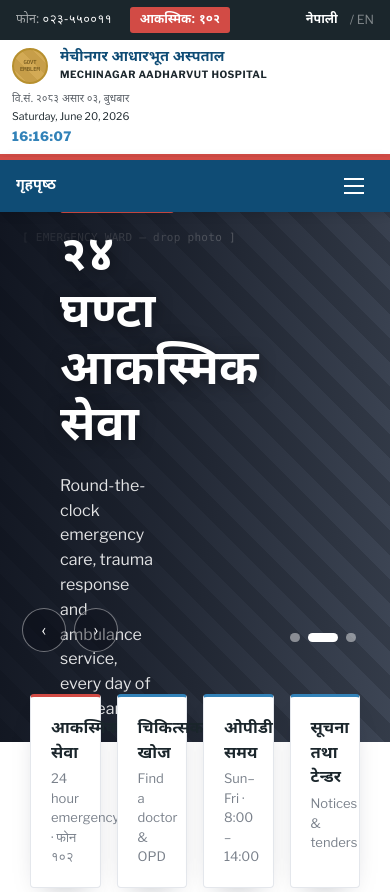
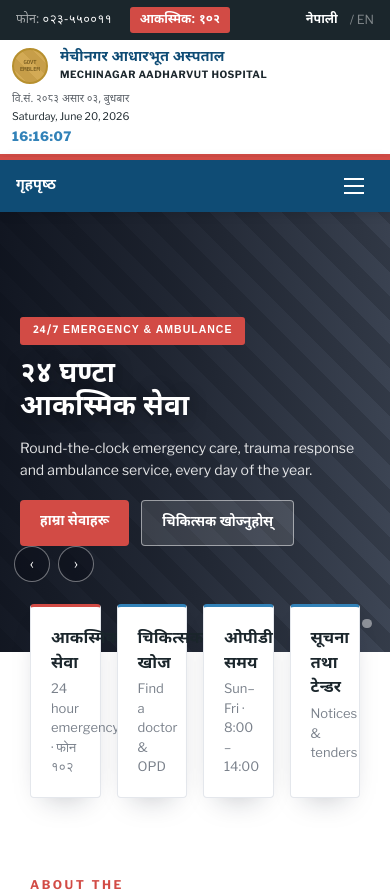
Before and after one commit to kree-mp/mechinagar-hospital, a Next.js app: page / in a window 390 px wide. Shown: the top 892 px of the page. Built offline with nearby package versions, Linux system fonts and the light colour scheme.

Commit message:
Make hero section responsive across breakpoints

```diff
--- a/components/Hero.tsx
+++ b/components/Hero.tsx
@@ -17,7 +17,7 @@ export default function Hero() {
   const prev = () => setActive((i) => (i + heroSlides.length - 1) % heroSlides.length);
 
   return (
-    <div id="home" className="relative h-[530px] overflow-hidden bg-[#0b1320]">
+    <div id="home" className="relative h-[440px] overflow-hidden bg-[#0b1320] sm:h-[480px] lg:h-[530px]">
       {heroSlides.map((slide, i) => (
         <div
           key={slide.label}
@@ -25,30 +25,30 @@ export default function Hero() {
           style={{ opacity: i === active ? 1 : 0 }}
         >
           <div className="absolute inset-0 bg-[repeating-linear-gradient(45deg,#3a4250_0_17px,#454e5e_17px_34px)]" />
-          <div className="absolute left-[22px] top-[18px] font-mono text-[11px] tracking-wide text-white/50">
+          <div className="absolute left-[22px] top-[18px] hidden font-mono text-[11px] tracking-wide text-white/50 sm:block">
             [ {slide.label} — drop photo ]
           </div>
           <div className="absolute inset-0 bg-[linear-gradient(95deg,rgba(8,12,22,.85)_0%,rgba(8,12,22,.6)_42%,rgba(8,12,22,.12)_100%)]" />
-          <div className="absolute inset-y-0 left-0 flex max-w-[min(720px,56%)] flex-col justify-center px-[60px]">
-            <div className="font-np inline-flex self-start items-center gap-2 rounded-[3px] bg-[#D24B45] px-[13px] py-1.5 text-[11.5px] font-bold tracking-[1.5px] text-white">
+          <div className="absolute inset-y-0 left-0 flex w-full max-w-full flex-col justify-center px-5 sm:max-w-[min(720px,56%)] sm:px-[60px]">
+            <div className="font-np inline-flex self-start items-center gap-2 rounded-[3px] bg-[#D24B45] px-[13px] py-1.5 text-[10.5px] font-bold tracking-[1px] text-white sm:text-[11.5px] sm:tracking-[1.5px]">
               {slide.en}
             </div>
-            <div className="font-np mt-[18px] whitespace-pre-line text-[48px] font-extrabold leading-[1.18] text-white [text-shadow:0_2px_18px_rgba(0,0,0,.4)]">
+            <div className="font-np mt-[14px] whitespace-pre-line text-[28px] font-extrabold leading-[1.18] text-white [text-shadow:0_2px_18px_rgba(0,0,0,.4)] sm:mt-[18px] sm:text-[36px] lg:text-[48px]">
               {slide.title}
             </div>
-            <div className="mt-4 max-w-[540px] text-[16px] leading-[1.55] text-white/88">
+            <div className="mt-3 max-w-[540px] text-[14px] leading-[1.55] text-white/88 sm:mt-4 sm:text-[16px]">
               {slide.sub}
             </div>
-            <div className="mt-7 flex gap-3.5">
+            <div className="mt-5 flex flex-wrap gap-3 sm:mt-7 sm:gap-3.5">
               <a
                 href="#services"
-                className="font-np rounded bg-[#D24B45] px-[26px] py-[13px] text-[14.5px] font-bold text-white"
+                className="font-np rounded bg-[#D24B45] px-5 py-3 text-[13.5px] font-bold text-white sm:px-[26px] sm:py-[13px] sm:text-[14.5px]"
               >
                 हाम्रा सेवाहरू
               </a>
               <a
                 href="#doctors"
-                className="font-np rounded border border-white/50 bg-white/[.12] px-[26px] py-[13px] text-[14.5px] font-semibold text-white"
+                className="font-np rounded border border-white/50 bg-white/[.12] px-5 py-3 text-[13.5px] font-semibold text-white sm:px-[26px] sm:py-[13px] sm:text-[14.5px]"
               >
                 चिकित्सक खोज्नुहोस्
               </a>
@@ -60,19 +60,19 @@ export default function Hero() {
       <button
         onClick={prev}
         aria-label="Previous slide"
-        className="absolute bottom-[90px] left-[22px] flex h-11 w-11 items-center justify-center rounded-full border border-white/40 bg-[#080c16]/40 text-[18px] text-white"
+        className="absolute bottom-[70px] left-[14px] flex h-9 w-9 items-center justify-center rounded-full border border-white/40 bg-[#080c16]/40 text-[16px] text-white sm:bottom-[90px] sm:left-[22px] sm:h-11 sm:w-11 sm:text-[18px]"
       >
         ‹
       </button>
       <button
         onClick={next}
         aria-label="Next slide"
-        className="absolute bottom-[90px] left-[74px] flex h-11 w-11 items-center justify-center rounded-full border border-white/40 bg-[#080c16]/40 text-[18px] text-white"
+        className="absolute bottom-[70px] left-[58px] flex h-9 w-9 items-center justify-center rounded-full border border-white/40 bg-[#080c16]/40 text-[16px] text-white sm:bottom-[90px] sm:left-[74px] sm:h-11 sm:w-11 sm:text-[18px]"
       >
         ›
       </button>
 
-      <div className="absolute bottom-[100px] right-[34px] flex items-center gap-2">
+      <div className="absolute bottom-[24px] right-[18px] flex items-center gap-2 sm:bottom-[100px] sm:right-[34px]">
         {heroSlides.map((slide, i) => (
           <button
             key={slide.label}
```
